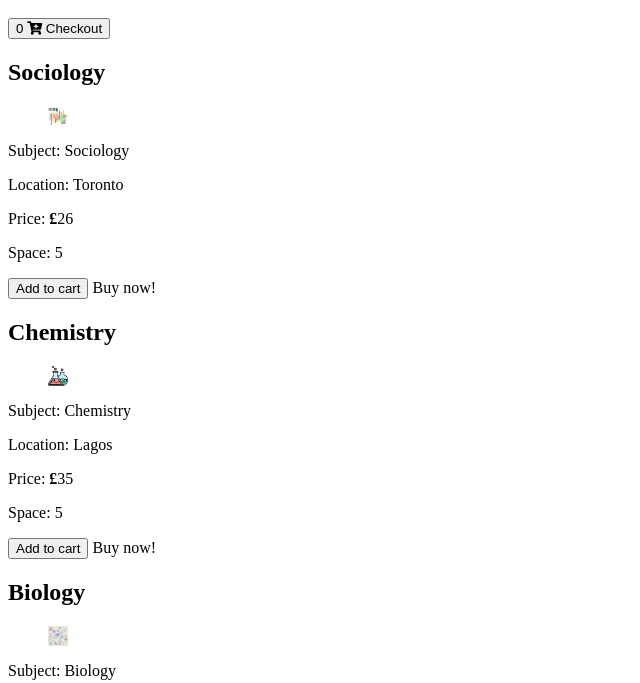
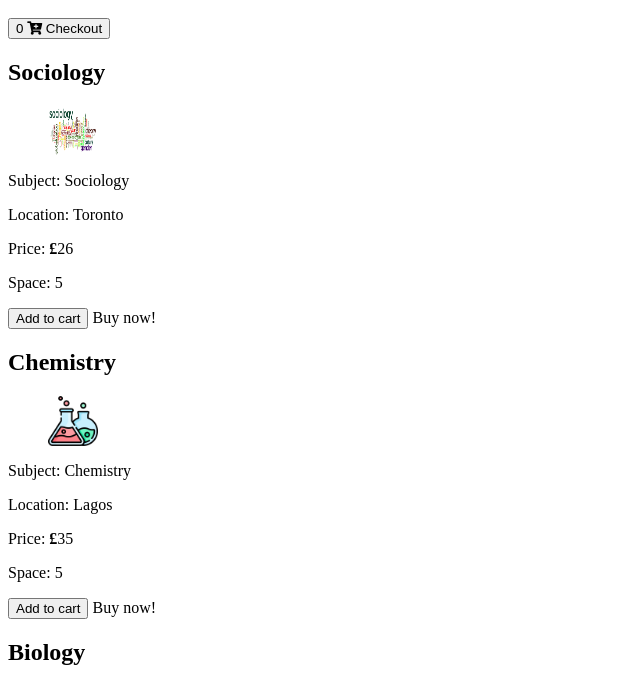
Before and after one commit to hmodu/Course-Work-1, a plain HTML site: page index.html in a window 1280 px wide. Shown: the part 48-731 px from the top of the page, without its empty margins (0-640 px from the left). Drawn offline with nearby package versions, Linux system fonts and the light colour scheme.

Commit message:
Update index.html

```diff
--- a/index.html
+++ b/index.html
@@ -20,7 +20,7 @@
                 <div v-for="product in sortedProducts">
                     <h2 v-text="product.subject"></h2>
                     <figure>
-                        <img width="20" height="20" v-bind:src="product.image">
+                        <img width="50" height="50" v-bind:src="product.image">
                     </figure>
                     <p v-html="product.description"></p>
                     <p>Subject: {{product.subject}}</p>
```
